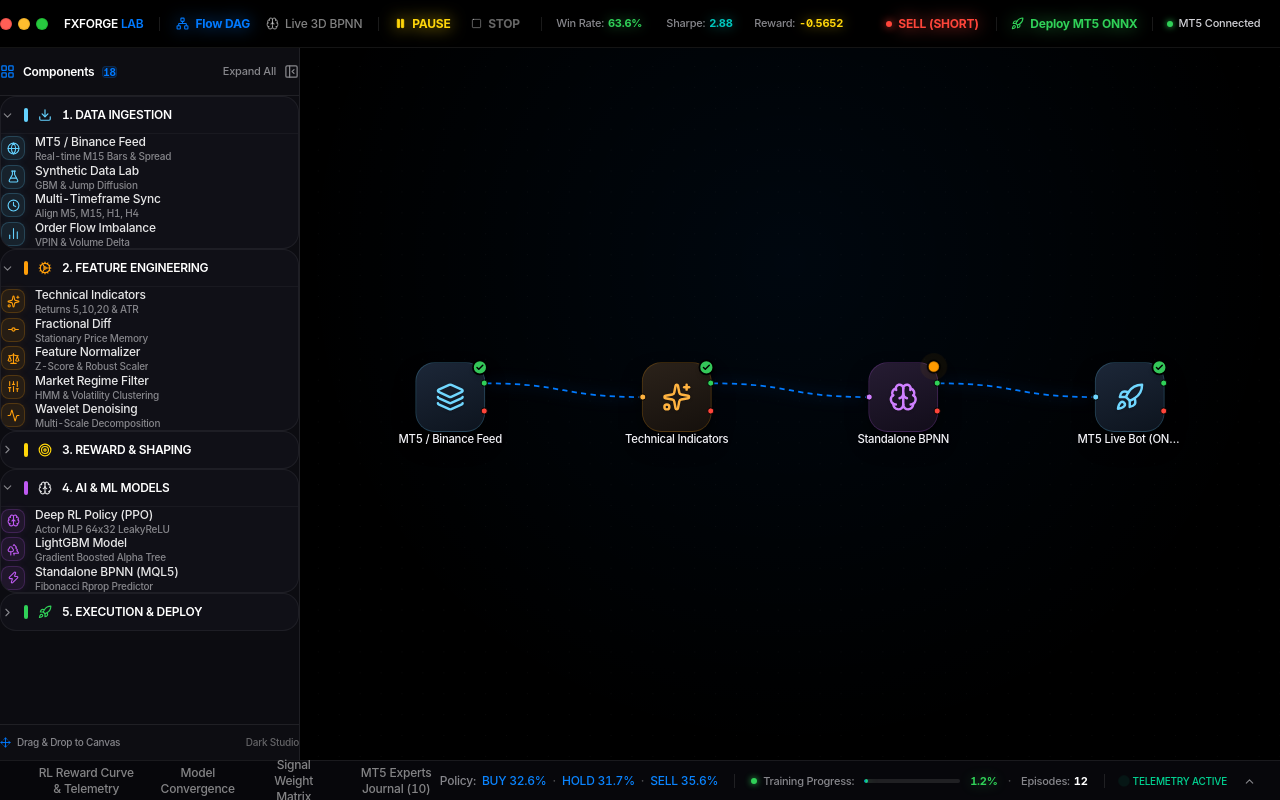
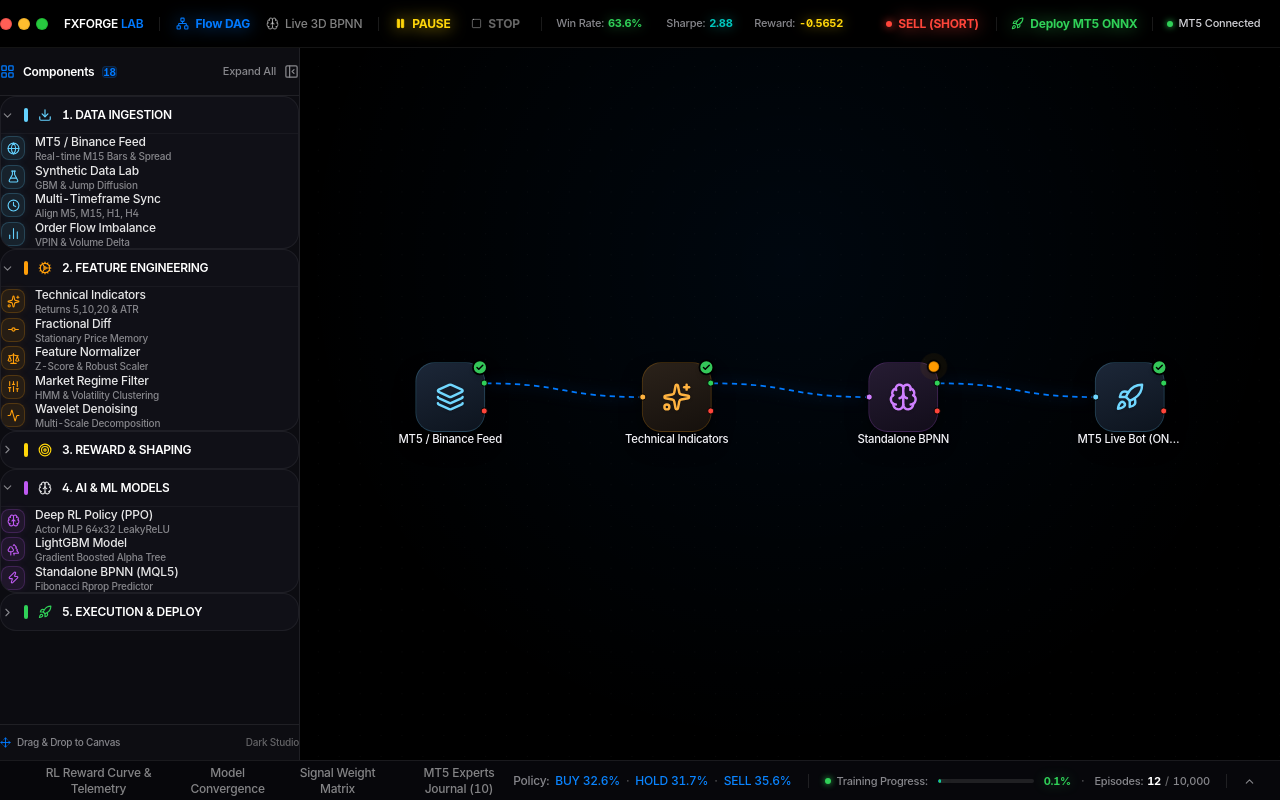
Before and after one commit to superman-owner/AI-RL-BPNN, a React (Vite) app: page / in a window 1280 px wide. Built offline with nearby package versions, Linux system fonts and the light colour scheme.

Commit message:
feat(drawer): remove TELEMETRY ACTIVE, make green beacon blink in RL Reward header, and show current/total episodes in Training Progress

```diff
--- a/src/components/BottomPanel/AnalyticsDrawer.tsx
+++ b/src/components/BottomPanel/AnalyticsDrawer.tsx
@@ -194,6 +194,12 @@
   const holdPct = latestStep?.actionProbs ? (latestStep.actionProbs[1] * 100).toFixed(1) : '80.6';
   const sellPct = latestStep?.actionProbs ? (latestStep.actionProbs[2] * 100).toFixed(1) : '2.3';
 
+  const totalEpisodesTarget =
+    currentTelemetry.episodes > 10000
+      ? Math.ceil(currentTelemetry.episodes / 10000) * 10000
+      : 10000;
+  const progressPct = ((currentTelemetry.episodes / totalEpisodesTarget) * 100).toFixed(1);
+
   return (
     <div
       className={`border-t border-white/[0.08] bg-[#07070b] transition-all duration-200 flex flex-col z-20 ${
@@ -299,14 +305,14 @@
               <div
                 className="h-full bg-gradient-to-r from-[#007aff] via-[#30d158] to-[#00c7be] rounded-full transition-all duration-300"
                 style={{
-                  width: `${Math.min(100, Math.max(4, ((currentTelemetry.episodes || 0) % 1000) / 10))}%`,
+                  width: `${Math.min(100, Math.max(3, Number(progressPct)))}%`,
                   boxShadow: '0 0 8px rgba(48, 209, 88, 0.5)',
                 }}
               />
             </div>
 
             <strong className="text-[11px] font-mono font-bold text-[#30d158] whitespace-nowrap drop-shadow-[0_0_6px_rgba(48,209,88,0.4)]">
-              {((((currentTelemetry.episodes || 0) % 1000) / 1000) * 100).toFixed(1)}%
+              {progressPct}%
             </strong>
 
             <span className="text-white/30">·</span>
@@ -314,21 +320,16 @@
             <div className="flex items-center gap-1 text-[11px] whitespace-nowrap">
               <span className="text-[#86868b]">Episodes:</span>
               <strong className="text-white font-mono tabular-nums font-bold">
-                {currentTelemetry.episodes >= 10000
-                  ? `${(currentTelemetry.episodes / 1000).toFixed(1)}K`
-                  : currentTelemetry.episodes.toLocaleString()}
+                {currentTelemetry.episodes.toLocaleString()}
               </strong>
+              <span className="text-white/40 font-mono">/</span>
+              <span className="text-[#86868b] font-mono">
+                {totalEpisodesTarget.toLocaleString()}
+              </span>
             </div>
           </div>
 
           <div className="h-3.5 w-[1px] bg-white/10 flex-shrink-0" />
-
-          {isRunning && (
-            <span className="text-[10px] font-mono text-emerald-400 flex items-center gap-1.5 font-medium whitespace-nowrap">
-              <span className="w-1.5 h-1.5 rounded-full bg-emerald-400 animate-ping" />
-              TELEMETRY ACTIVE
-            </span>
-          )}
 
           {activeTab === 'logs' && (
             <button
@@ -584,7 +585,12 @@
                   }`}
                 >
                   <span className="font-bold text-white flex items-center gap-2">
-                    <span className="w-2 h-2 rounded-full bg-[#30d158] shadow-[0_0_8px_#30d158]" />
+                    <span className="relative flex h-2 w-2 items-center justify-center">
+                      {isRunning && (
+                        <span className="animate-ping absolute inline-flex h-full w-full rounded-full bg-[#30d158] opacity-75" />
+                      )}
+                      <span className="relative inline-flex rounded-full h-2 w-2 bg-[#30d158] shadow-[0_0_8px_#30d158]" />
+                    </span>
                     RL Reward Curve & Telemetry
                   </span>
                   <div className="flex items-center gap-4 text-[#86868b]">
```
